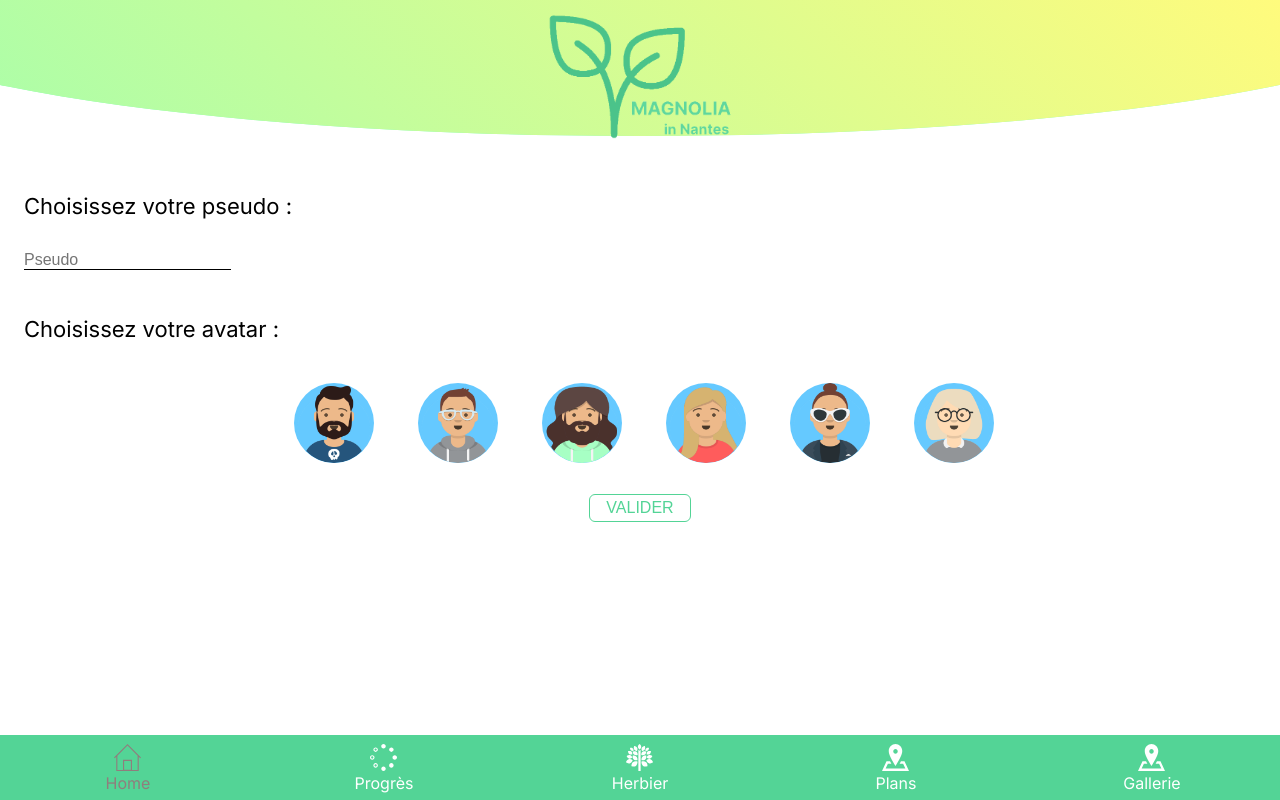
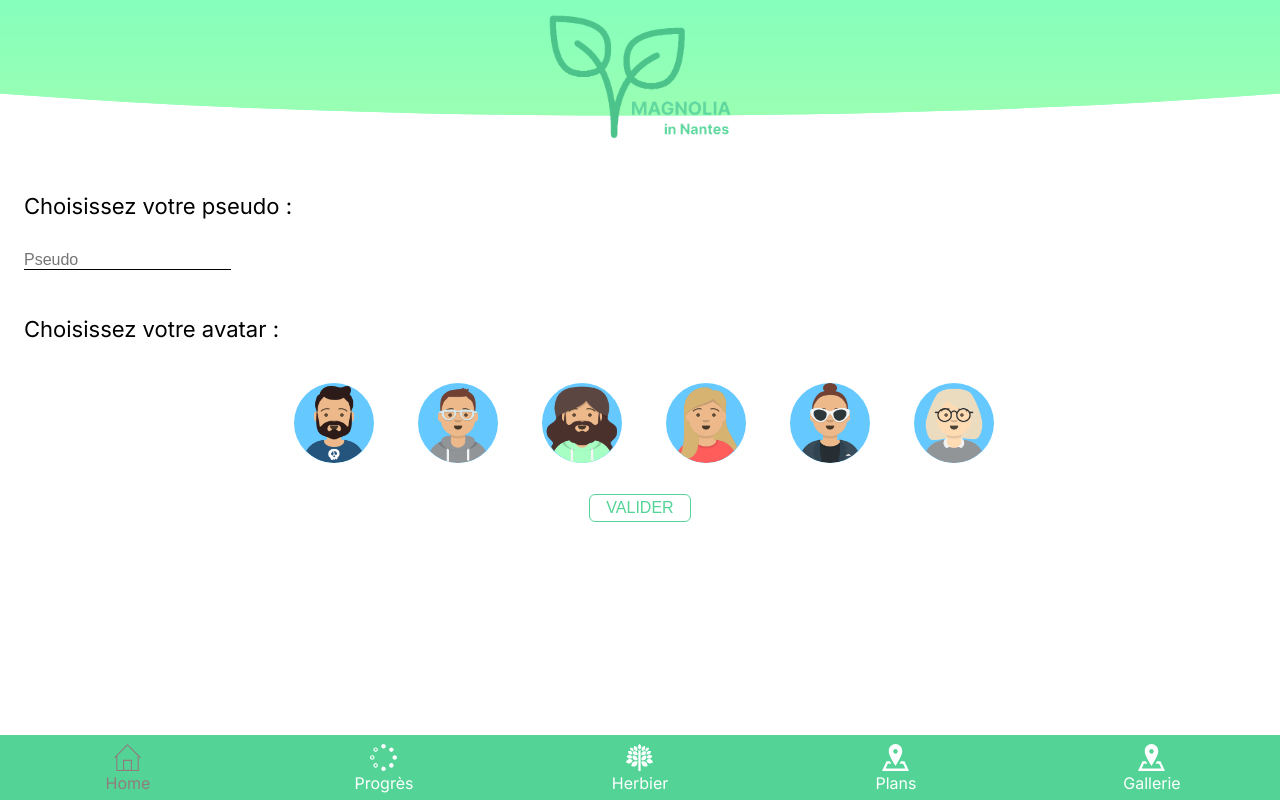
Before and after one commit to SirHarveyBix/MagnoliainNantes, a React (Create React App) app: page / in a window 1280 px wide. Built offline with nearby package versions, Linux system fonts and the light colour scheme; no server answers.

Commit message:
add background header

```diff
--- a/src/index.css
+++ b/src/index.css
@@ -160,15 +160,9 @@ table {
   top: 0;
   left: 0;
   width: 100%;
-  height: 100%;
-  display: flex;
-  flex-direction: column;
-  justify-content: space-around;
-  align-items: center;
-  transition: 3s;
+  height: 85%;
   z-index: -1;
   background-color: #85ffbd;
-  background-image: linear-gradient(45deg, #85ffbd 0%, #fffb7d 100%);
-  -webkit-clip-path: ellipse(64% 17% at 50% 0%);
-  clip-path: ellipse(64% 17% at 50% 0%);
+  background-image: linear-gradient(180deg, #85ffbd 0%, #fffb7d 100%);
+  clip-path: ellipse(85% 17% at 50% 0%);
 }
```
